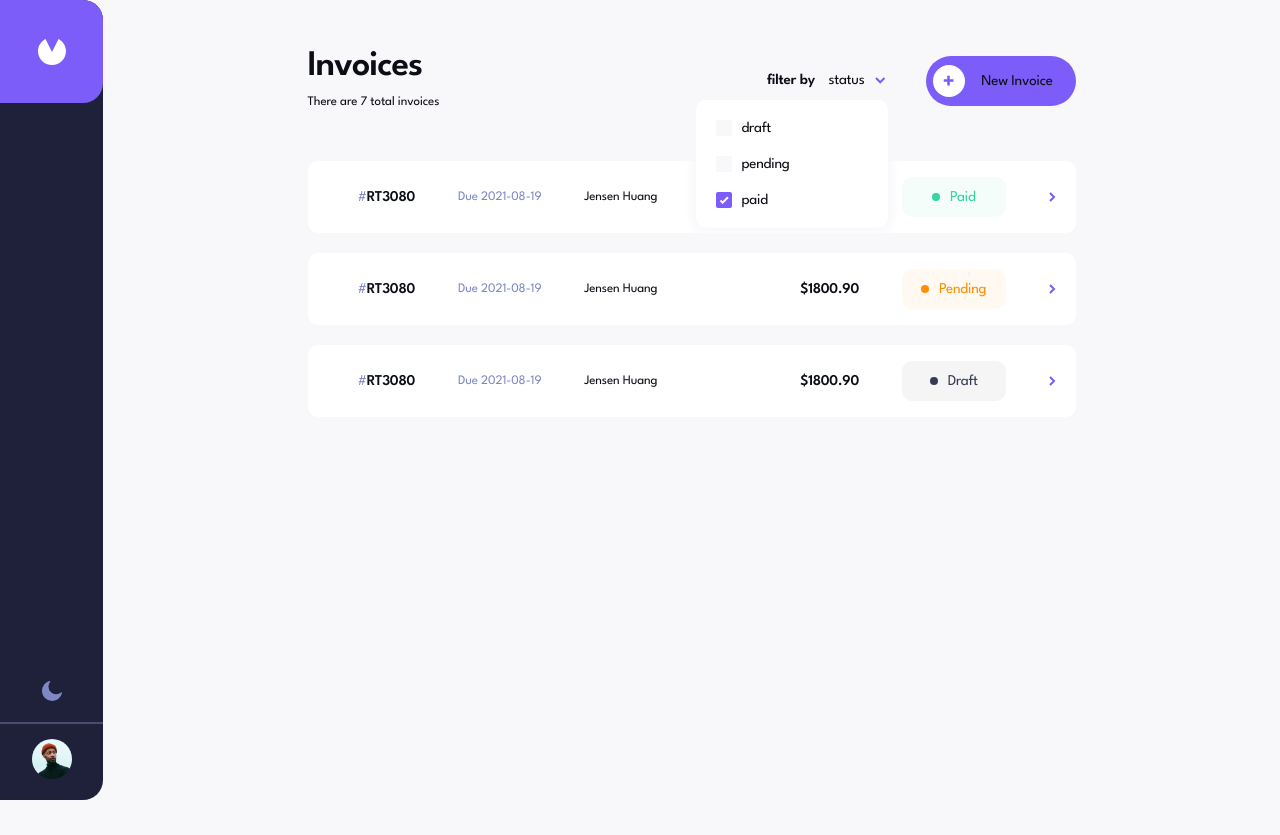
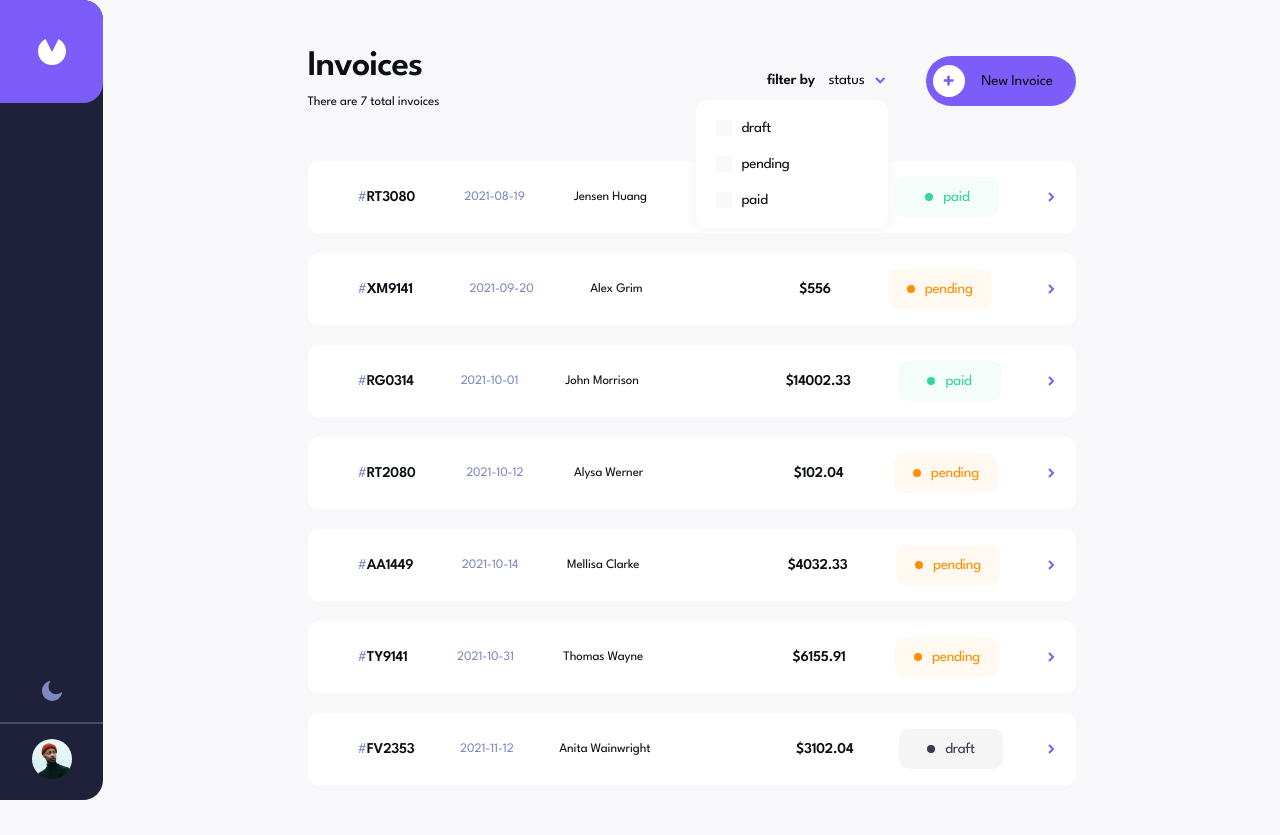
Before and after one commit to Zolfikaar/Invoice-app-vuejs, a Vue app: page / in a window 1280 px wide. Both pictures are taken after a click on the element "status". Before the commit the page ends 800 px from the top, so only its background shows below. Built offline with nearby package versions, Linux system fonts and the light colour scheme.

Commit message:
complete filters functionality

```diff
--- a/package.json
+++ b/package.json
@@ -9,6 +9,7 @@
     "preview": "vite preview"
   },
   "dependencies": {
+    "axios": "^1.6.8",
     "pinia": "^2.1.7",
     "vue": "^3.4.21",
     "vue-router": "^4.3.0"
--- /dev/null
+++ b/src/stores/invoiceStore.js
@@ -0,0 +1,37 @@
+// import { ref, computed } from "vue";
+import axios from "axios";
+import { defineStore } from "pinia";
+
+export const useInvoiceStore = defineStore("invoice", {
+  state: () => ({
+    invoices: [],
+  }),
+  getters: {
+    paid: (state) =>
+      state.invoices.filter((invoice) => invoice.status === "paid"),
+    draft: (state) =>
+      state.invoices.filter((invoice) => invoice.status === "draft"),
+    pending: (state) =>
+      state.invoices.filter((invoice) => invoice.status === "pending"),
+  },
+  actions: {
+    async getInvoices() {
+      if (localStorage.getItem("invoices")) {
+        this.invoices = JSON.parse(localStorage.getItem("invoices"));
+      } else {
+        // Check if 'data.json' file is available
+        try {
+          let response = await axios.get("/data.json");
+
+          this.invoices = response.data;
+          localStorage.setItem("invoices", JSON.stringify(this.invoices));
+        } catch (error) {
+          // console.error("Error loading data:", error);
+          return error;
+        }
+      }
+
+      return this.invoices;
+    },
+  },
+});
--- a/src/views/HomeView.vue
+++ b/src/views/HomeView.vue
@@ -1,10 +1,13 @@
 <script setup>
+import { useInvoiceStore } from '@/stores/invoiceStore'
+import axios from "axios"
 import {ref, onMounted} from 'vue'
 import illustration from '@/components/icons/illustrationEmpty.vue'
 import plusIcon from '@/components/icons/IconPlus.vue'
 import arrowDownIcon from '@/components/icons/IconArrowDown.vue'
 import arrowRightIcon from '@/components/icons/IconArrowRight.vue'
 import checkIcon from '@/components/icons/IconCheck.vue'
+
 
 let showFilters = ref(false)
 const showHideFiltersBox = () => {
@@ -14,7 +17,7 @@ const showHideFiltersBox = () => {
 let filters = ref([
   {
     'name':'draft',
-     'val':false,
+    'val':false,
   },
   {
     'name':'pending',
@@ -22,13 +25,66 @@ let filters = ref([
   },
   {
     'name':'paid',
-    'val' : true,
+    'val' : false,
   },
 ])
-const toggleFilters = (index) => {
+// const toggleFilters = (index,filterName) => {
+//   filters.value[index].val = !filters.value[index].val
+
+//   filterInvoicesByStatus(filterName)
+// }
+
+const toggleFilters = (index, filterName) => {
   filters.value[index].val = !filters.value[index].val
+  filterInvoices()
 }
 
+let invoices = ref()
+onMounted( async () => {
+  invoices.value = await useInvoiceStore().getInvoices()
+  filteredInvoices.value = invoices.value
+})
+
+let filteredInvoices = ref()
+// const filterInvoicesByStatus = (filterName) => {
+
+//   let activeFilters = []
+
+//   filters.value.forEach((filter) => {
+//     activeFilters.push(filter.val)
+//   })
+
+//   let allFalse = activeFilters.every(filter => filter === false)
+//   if(!allFalse){
+//     filteredInvoices.value = invoices.value.filter((invoice) => invoice.status === filterName)
+//   }
+
+
+
+//   // console.log(invoices.value);
+//   // if(filteredInvoices.value.length > 0 )
+//   // const activeFilters = filters.value.filter(filter => filter.val).map(filter => filter.name);
+//   // if (activeFilters.length === 0) {
+//   //   // If no filters are selected, display all invoices
+//   //   invoices.value = invoices.value;
+//   // } else {
+//   //   // Filter invoices based on selected filters
+//   //   invoices.value = invoices.value.filter(invoice => activeFilters.includes(invoice.status));
+//   // }
+// }
+
+const filterInvoices = () => {
+  // Get active filters
+  const activeFilters = filters.value.filter(filter => filter.val).map(filter => filter.name)
+
+  // If no filters are selected, display all invoices
+  if (activeFilters.length === 0) {
+    filteredInvoices.value = invoices.value
+  } else {
+    // Filter invoices based on selected filters
+    filteredInvoices.value = invoices.value.filter(invoice => activeFilters.includes(invoice.status))
+  }
+}
 </script>
 
 <template>
@@ -38,7 +94,12 @@ const toggleFilters = (index) => {
 
       <div class="left">
         <h1>Invoices</h1>
-        <p>There are 7 total invoices</p>
+        <div v-if="invoices">
+          <p>There are {{ invoices.length }} total invoices</p>
+        </div>
+        <div class="no__invoices" v-else>
+          <p>No Invoices</p>
+        </div>
       </div>
 
       <div class="right">
@@ -51,7 +112,7 @@ const toggleFilters = (index) => {
           <div class="filters-box" v-if="showFilters">
             <div v-for="(filter, index) in filters" :key="index">
               <div class="filter__group" :class="filter.val ? 'checked' : ''">
-                <div class="checkbox" @click="toggleFilters(index)">
+                <div class="checkbox" @click="toggleFilters(index,filter.name)">
                   <checkIcon v-if="filter.val" />
                 </div>
                 <label>{{ filter.name }}</label>
@@ -71,43 +132,22 @@ const toggleFilters = (index) => {
 
     </div>
 
-    <div class="invoices">
-      <div class="invoice">
-        <span class="invoice__id"><span>#</span>RT3080</span>
-        <p class="payment__due">Due 2021-08-19</p>
-        <p class="client__name">Jensen Huang</p>
-        <h3 class="invoice__total">$1800.90</h3>
-        <div class="invoice__status paid-btn">
+    <div class="invoices" >
+
+      <!-- <div class="invoice" v-for="invoice in invoices" :key="invoice.id"> -->
+      <div class="invoice" v-for="invoice in filteredInvoices" :key="invoice.id">
+        <span class="invoice__id"><span>#</span>{{ invoice.id }}</span>
+        <p class="payment__due">{{ invoice.paymentDue }}</p>
+        <p class="client__name">{{ invoice.clientName }}</p>
+        <h3 class="invoice__total">${{ invoice.total }}</h3>
+        <div class="invoice__status" :class="invoice.status + '-btn'">
           <div class="layer">
-            <span></span>Paid
+            <span></span>{{ invoice.status }}
           </div>
         </div>
         <arrowRightIcon />
       </div>
-      <div class="invoice">
-        <span class="invoice__id"><span>#</span>RT3080</span>
-        <p class="payment__due">Due 2021-08-19</p>
-        <p class="client__name">Jensen Huang</p>
-        <h3 class="invoice__total">$1800.90</h3>
-        <div class="invoice__status pending-btn">
-          <div class="layer">
-            <span></span>Pending
-          </div>
-        </div>
-        <arrowRightIcon />
-      </div>
-      <div class="invoice">
-        <span class="invoice__id"><span>#</span>RT3080</span>
-        <p class="payment__due">Due 2021-08-19</p>
-        <p class="client__name">Jensen Huang</p>
-        <h3 class="invoice__total">$1800.90</h3>
-        <div class="invoice__status draft-btn">
-          <div class="layer">
-            <span></span>Draft
-          </div>
-        </div>
-        <arrowRightIcon />
-      </div>
+
 
     </div>
 
@@ -117,7 +157,7 @@ const toggleFilters = (index) => {
 <style>
 .home__content{
   width: 60%;
-  margin: 50px auto 0 auto;
+  margin: 50px auto;
 }
 .content__header{
   display: flex;
```
Also changed, not shown: public/data.json (renamed from data.json), 1 other file (tests, documents, lock files or other folders).
